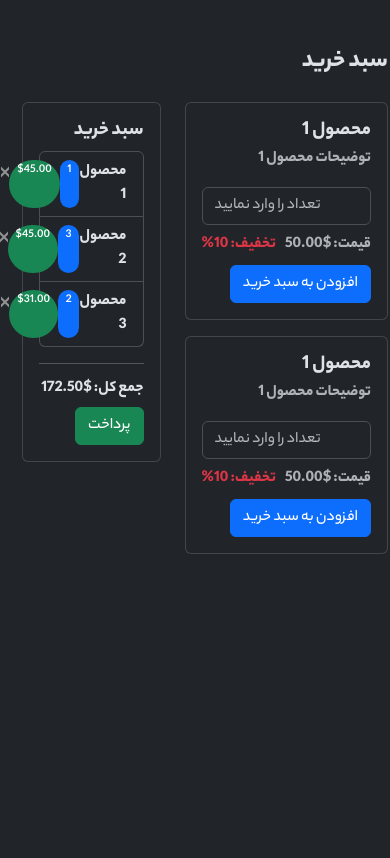
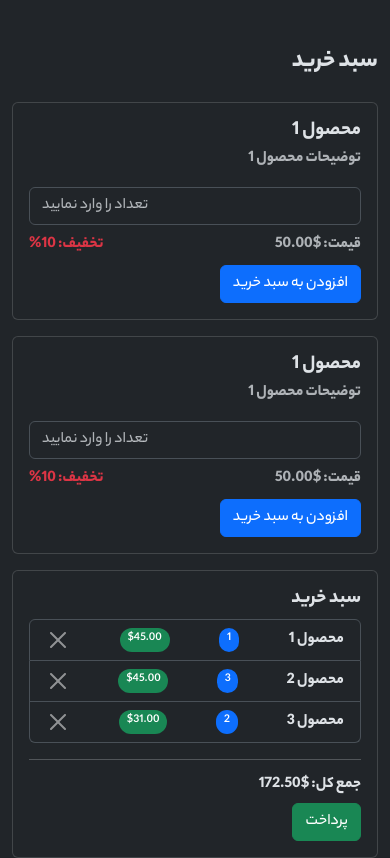
Before and after one commit to saeid-gholami/shopping-basket, a plain HTML site: page index.html in a window 390 px wide. Drawn offline with Linux system fonts and the light colour scheme.

Commit message:
adding responsive feature

```diff
--- a/index.html
+++ b/index.html
@@ -13,7 +13,7 @@
     <div class="container mt-5">
         <h2 class="fw_800 mb-4">سبد خرید</h2>
         <div class="row">
-            <div class="col-7">
+            <div class="col-12 col-md-7">
                 <div class="card mb-3">
                     <div class="card-body">
                         <h5 class="card-title fw_800">محصول 1</h5>
@@ -39,7 +39,7 @@
                     </div>
                 </div>
             </div>
-            <div class="col-5">
+            <div class="col-12 col-md-5">
                 <div class="card">
                     <div class="card-body">
                         <h5 class="fw_800">سبد خرید</h5>
```
